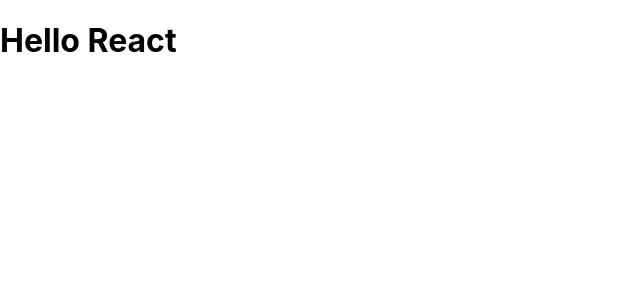
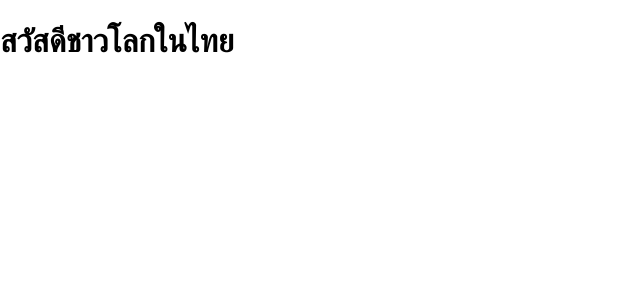
Before and after one commit to chankxow/ReactJs-Begin, a React (Create React App) app in the folder myApplication/react-basic/: page / in a window 1280 px wide. Shown: the top 300 px of the page, without its empty margins (0-640 px from the left). Built offline with nearby package versions, Linux system fonts and the light colour scheme.

Commit message:
Update index.js

```diff
--- a/myApplication/react-basic/src/index.js
+++ b/myApplication/react-basic/src/index.js
@@ -4,10 +4,16 @@
 import App from './App';
 import reportWebVitals from './reportWebVitals';
 
+// create component
+function HelloComponent(){
+  return <h1>สวัสดีชาวโลกในไทย</h1>
+}
+
+
 const root = ReactDOM.createRoot(document.getElementById('root'));
 root.render(
   <React.StrictMode>
-    <h1>Hello React</h1>
+    <HelloComponent/>
   </React.StrictMode>
 );
 
```
